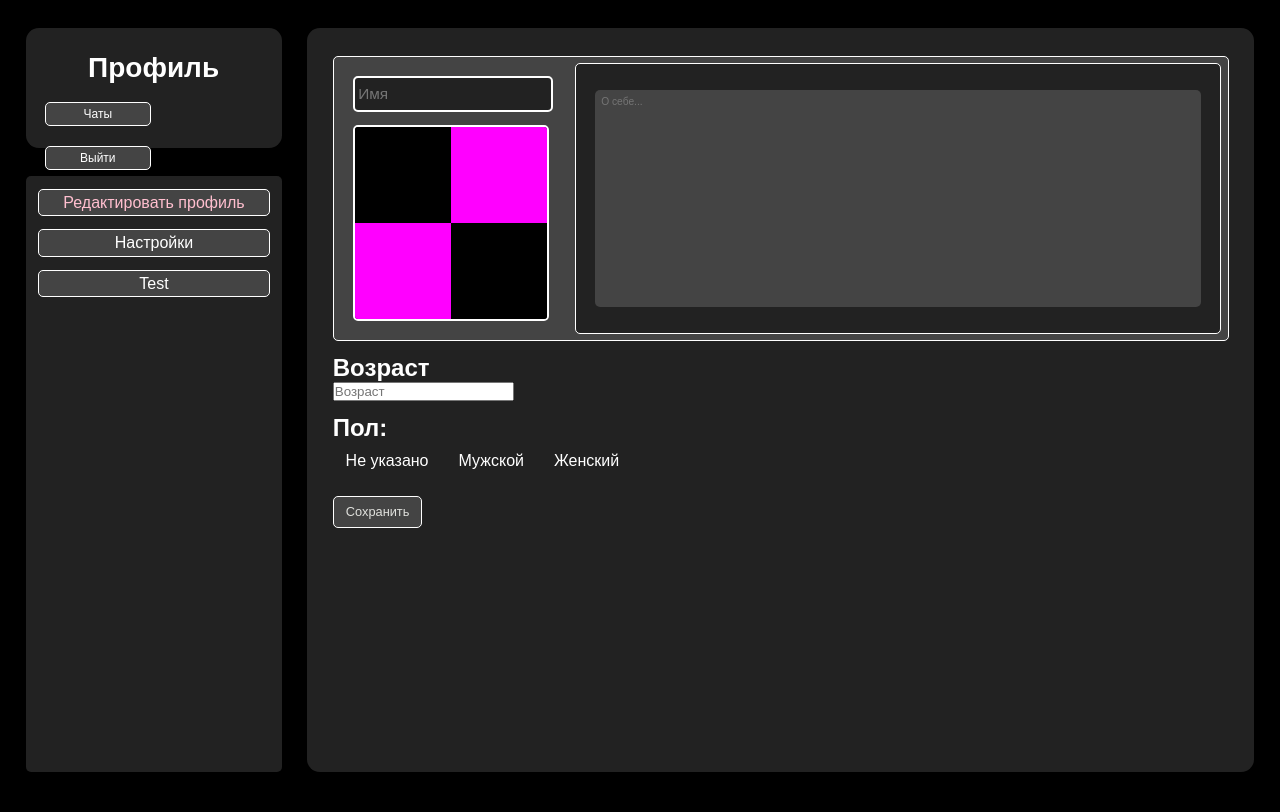
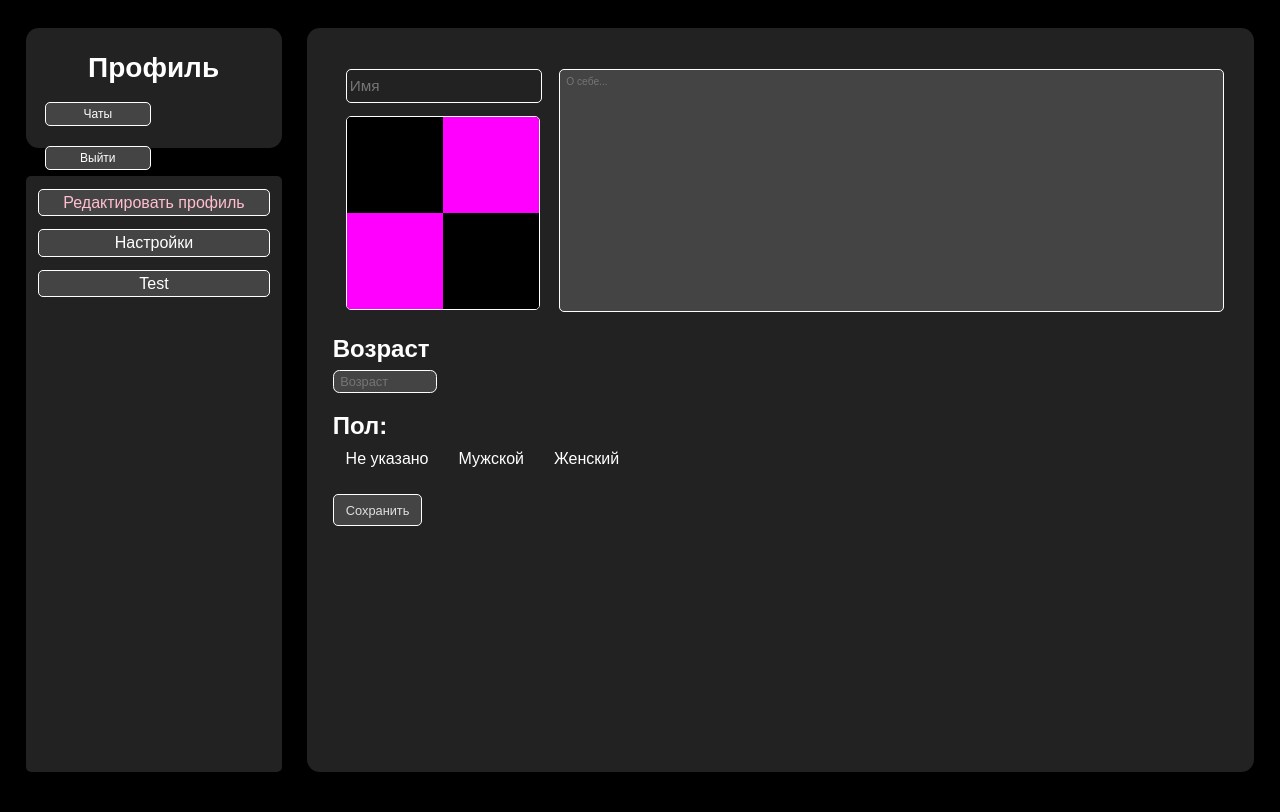
Before and after one commit to Nhrust/Project_TPP3, a Flask app: template templates/profile.html in a window 1280 px wide; the page is wider, and only the part inside the window is pictured. Shown: the top 812 px of that part. Run offline with Flask 3, Linux system fonts and the light colour scheme; the template is opened without the code that fills it, so the values that code supplies are empty.

Commit message:
добавил штуки в настройки и скролл

```diff
--- a/static/css/profile_info.css
+++ b/static/css/profile_info.css
@@ -2,10 +2,6 @@
 .vertical {
 	display: block;
 	width: max-content;
-	border: 1px solid var(--button-color);
-	border-radius: 5px;
-	padding: 1vw;
-	background-color: var(--bg-color-alt);
 }
 .vertical:nth-child(2) {
 	width: 100%;
@@ -14,11 +10,6 @@
 
 .horisontal {
 	display: flex;
-	border: 1px solid var(--button-color);
-	border-radius: 5px;
-	padding: 0.5vw;
-	gap: 1vw;
-	background-color: var(--button-bg);
 }
 
 .Name {
@@ -39,7 +30,7 @@
 	margin: 1vw;
 	padding: 0.25vw;
 	margin-bottom: 0;
-	border: 2px solid var(--button-color);
+	border: 1px solid var(--button-color);
 	border-radius: 5px;
 	background-color: var(--bg-color-alt);
 	color: var(--button-color);
@@ -54,7 +45,7 @@
 	position: relative;
 	border-radius: 5px;
 	overflow: hidden;
-	border: 2px solid var(--button-color);
+	border: 1px solid var(--button-color);
 	background-color: var(--bg-color-alt);
 }
 
@@ -96,7 +87,7 @@
 	height: calc(100% - 3vw);
 	margin: 1vw;
 	margin-left: 0.5vw;
-	border: var(--button-color);
+	border: 1px solid var(--button-color);
 	border-radius: 5px;
 	padding: 0.5vw;
 	resize: none;
@@ -136,6 +127,18 @@ label:active {
 	color: var(--button-color);
 }
 
+input[type="number"]{
+	width: 7vw;
+	margin: 0.5vw 0;
+	font-size: 1vw;
+	padding:0.25vw 0.5vw;
+	background-color: var(--button-bg);
+	border: 1px solid var(--button-color);
+	color: var(--button-color);
+	border-radius: 0.5vw;
+
+}
+
 .Sex .pol{
 	margin-top:1vw;
 	color: var(--button-color);
--- a/static/css/profile_settings.css
+++ b/static/css/profile_settings.css
@@ -1,3 +1,11 @@
+.Settings{
+    overflow-y: scroll;
+}
+
+::-webkit-scrollbar {
+    width:20vw;
+}
+
 .Settings h1{
     color: var(--button-color);
 }
@@ -22,8 +30,9 @@
 }
 
 .Butone1{
-    position: fixed;
-	margin-top: 5vw;
+    display:block;
+    position: relative;
+	margin-top: 1vw;
 	width: 7vw;
 	height: 2.5vw;
 	border: 1px solid var(--button-color);
@@ -72,3 +81,11 @@
     border: none;
     background: linear-gradient(45deg, var(--button-color), var(--bg-color));
 }
+
+.Castomisation{
+    margin-top:5vw;
+}
+
+.Chats_set{
+    margin-top:5vw;
+}
```
Also changed, not shown: templates/profile.html (+37 -1 lines).
